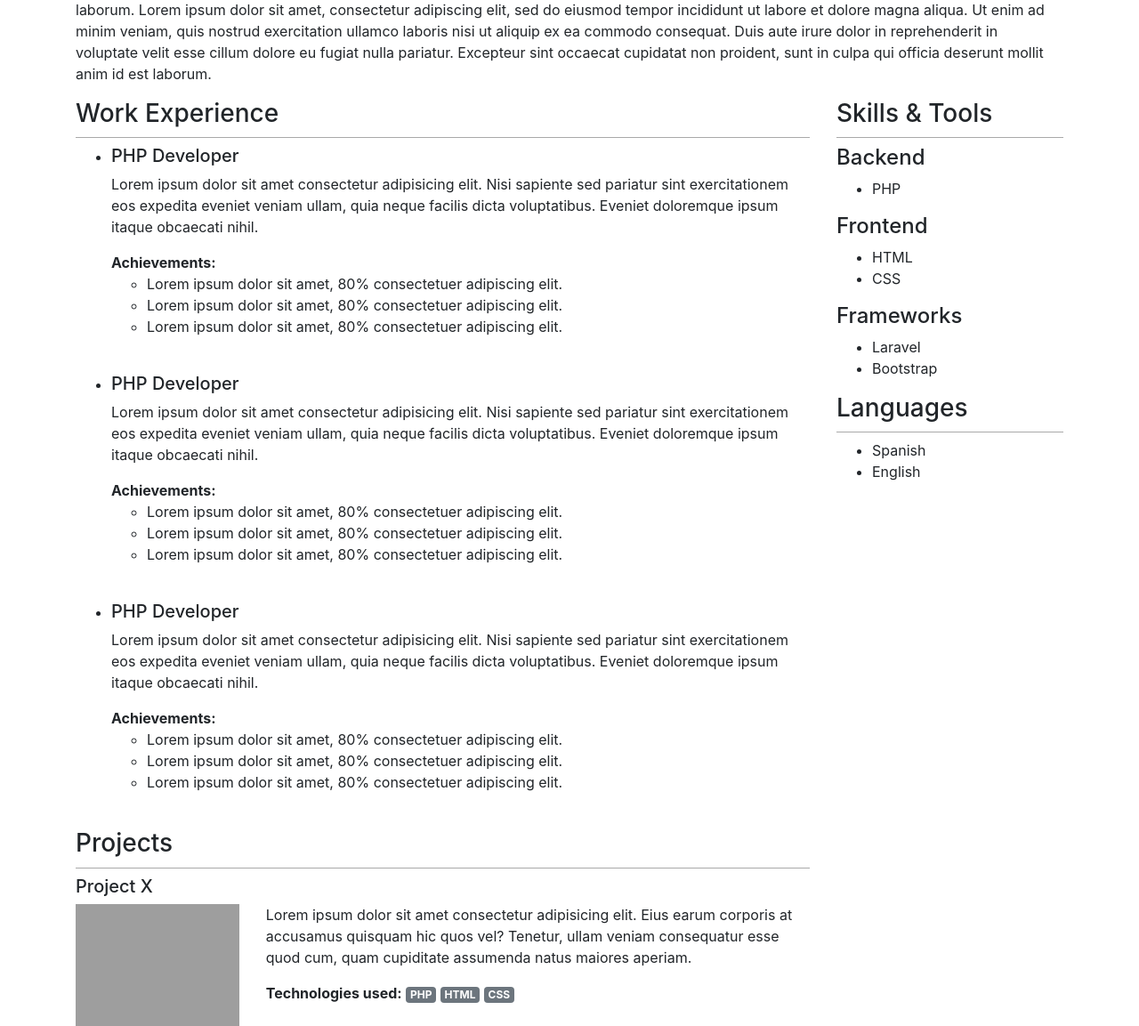
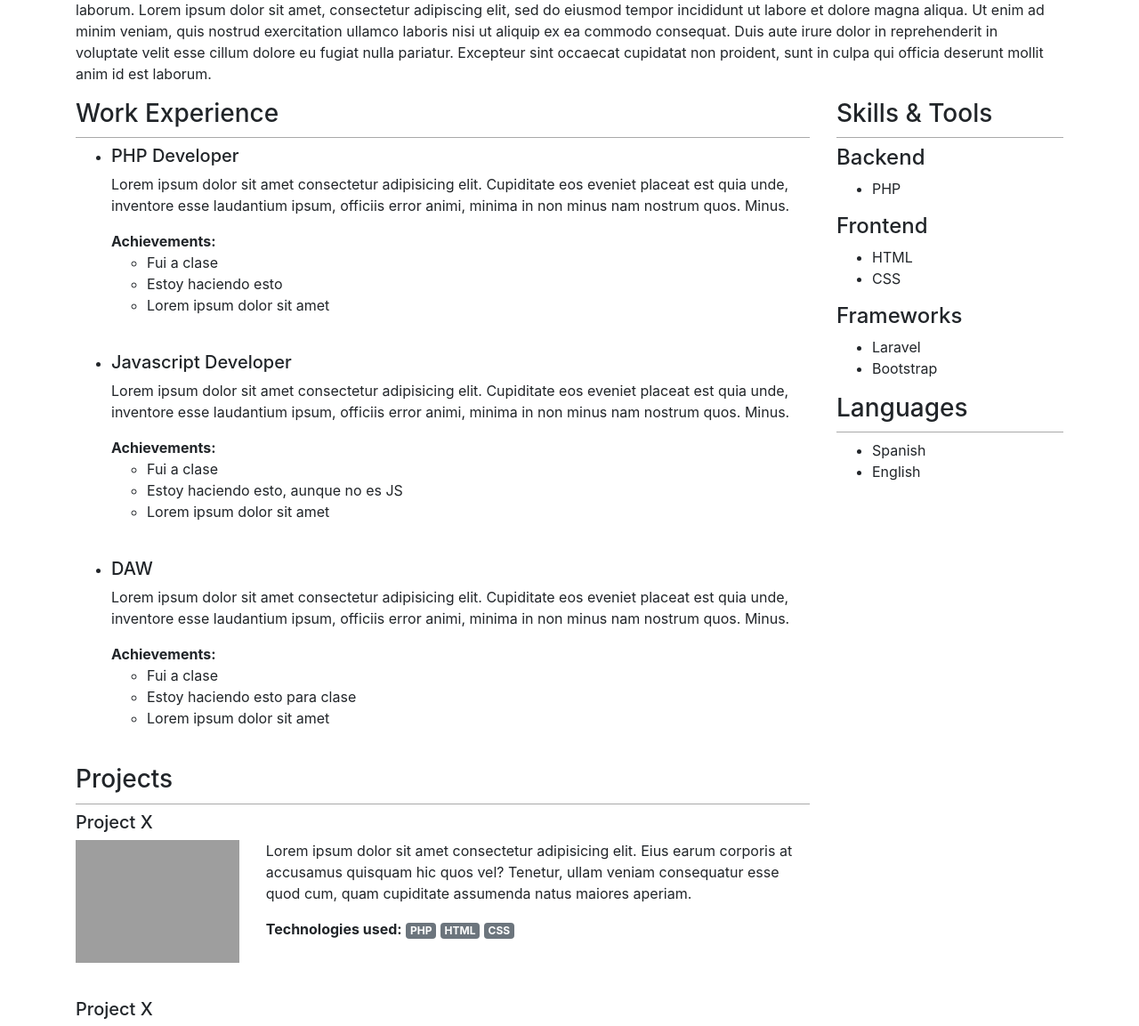
Before and after one commit to rafacab1/2daw-php-dwes, a PHP site: page /portfoliopruebas/index.php in a window 1280 px wide. Shown: the part 385-1538 px from the top of the page at 89% size. Run offline with PHP 8.4, Linux system fonts and the light colour scheme; grey boxes are pictures that could not be loaded.

Commit message:
Experiencia laboral con arrays

```diff
--- a/html/portfoliopruebas/index.php
+++ b/html/portfoliopruebas/index.php
@@ -2,12 +2,32 @@
 <html lang="es">
 
 <?PHP
+// Datos personales
 $nombre = "Rafa Caballero";
 $especialidad = "DWES";
 $mail = "a19caosra@iesgrancapitan.org";
 $phone = "612345678";
 $linkedin = "rafacab.dev";
-$twitter = "@rafacab.dev"
+$twitter = "@rafacab.dev";
+
+// Experiencia laboral
+$expLaboral = array(
+  array(
+    "titulo"=>"PHP Developer",
+    "descripcion"=>"Lorem ipsum dolor sit amet consectetur adipisicing elit. Cupiditate eos eveniet placeat est quia unde, inventore esse laudantium ipsum, officiis error animi, minima in non minus nam nostrum quos. Minus.",
+    "logros"=>array("Fui a clase","Estoy haciendo esto","Lorem ipsum dolor sit amet")
+  ),
+  array(
+    "titulo"=>"Javascript Developer",
+    "descripcion"=>"Lorem ipsum dolor sit amet consectetur adipisicing elit. Cupiditate eos eveniet placeat est quia unde, inventore esse laudantium ipsum, officiis error animi, minima in non minus nam nostrum quos. Minus.",
+    "logros"=>array("Fui a clase","Estoy haciendo esto, aunque no es JS","Lorem ipsum dolor sit amet")
+  ),
+  array(
+    "titulo"=>"DAW",
+    "descripcion"=>"Lorem ipsum dolor sit amet consectetur adipisicing elit. Cupiditate eos eveniet placeat est quia unde, inventore esse laudantium ipsum, officiis error animi, minima in non minus nam nostrum quos. Minus.",
+    "logros"=>array("Fui a clase","Estoy haciendo esto para clase","Lorem ipsum dolor sit amet")
+  )
+  );
 ?>
 
 <head>
@@ -54,36 +74,21 @@ $twitter = "@rafacab.dev"
         <div>
           <h3 class="border-bottom-gray" >Work Experience</h3>
           <ul>
-            <li class="work-position">
-              <h5>PHP Developer</h5>
-              <p>Lorem ipsum dolor sit amet consectetur adipisicing elit. Nisi sapiente sed pariatur sint exercitationem eos expedita eveniet veniam ullam, quia neque facilis dicta voluptatibus. Eveniet doloremque ipsum itaque obcaecati nihil.</p>
-              <strong>Achievements:</strong>
-              <ul>
-                <li>Lorem ipsum dolor sit amet, 80% consectetuer adipiscing elit.</li>
-                <li>Lorem ipsum dolor sit amet, 80% consectetuer adipiscing elit.</li>
-                <li>Lorem ipsum dolor sit amet, 80% consectetuer adipiscing elit.</li>
-              </ul>
-            </li>
-            <li class="work-position">
-                <h5>PHP Developer</h5>
-                <p>Lorem ipsum dolor sit amet consectetur adipisicing elit. Nisi sapiente sed pariatur sint exercitationem eos expedita eveniet veniam ullam, quia neque facilis dicta voluptatibus. Eveniet doloremque ipsum itaque obcaecati nihil.</p>
-                <strong>Achievements:</strong>
-                <ul>
-                  <li>Lorem ipsum dolor sit amet, 80% consectetuer adipiscing elit.</li>
-                  <li>Lorem ipsum dolor sit amet, 80% consectetuer adipiscing elit.</li>
-                  <li>Lorem ipsum dolor sit amet, 80% consectetuer adipiscing elit.</li>
-                </ul>
-              </li>
-              <li class="work-position">
-                  <h5>PHP Developer</h5>
-                  <p>Lorem ipsum dolor sit amet consectetur adipisicing elit. Nisi sapiente sed pariatur sint exercitationem eos expedita eveniet veniam ullam, quia neque facilis dicta voluptatibus. Eveniet doloremque ipsum itaque obcaecati nihil.</p>
-                  <strong>Achievements:</strong>
-                  <ul>
-                    <li>Lorem ipsum dolor sit amet, 80% consectetuer adipiscing elit.</li>
-                    <li>Lorem ipsum dolor sit amet, 80% consectetuer adipiscing elit.</li>
-                    <li>Lorem ipsum dolor sit amet, 80% consectetuer adipiscing elit.</li>
-                  </ul>
-                </li>
+          <?php
+          // Experiencia laboral
+          foreach ($expLaboral as $a) {
+              echo("<li class=\"work-position\">");
+                echo("<h5>". $a["titulo"] ."</h5>");
+                echo("<p>". $a["descripcion"] . "</p>");
+                echo("<strong>Achievements:</strong>");
+                echo("<ul>");
+                foreach ($a["logros"] as $logro) {
+                  echo("<li>" . $logro . "</li>");
+                }
+                echo("</ul>");
+              echo("</li>");
+          }
+          ?>
           </ul>
         </div>
         <div>
```
